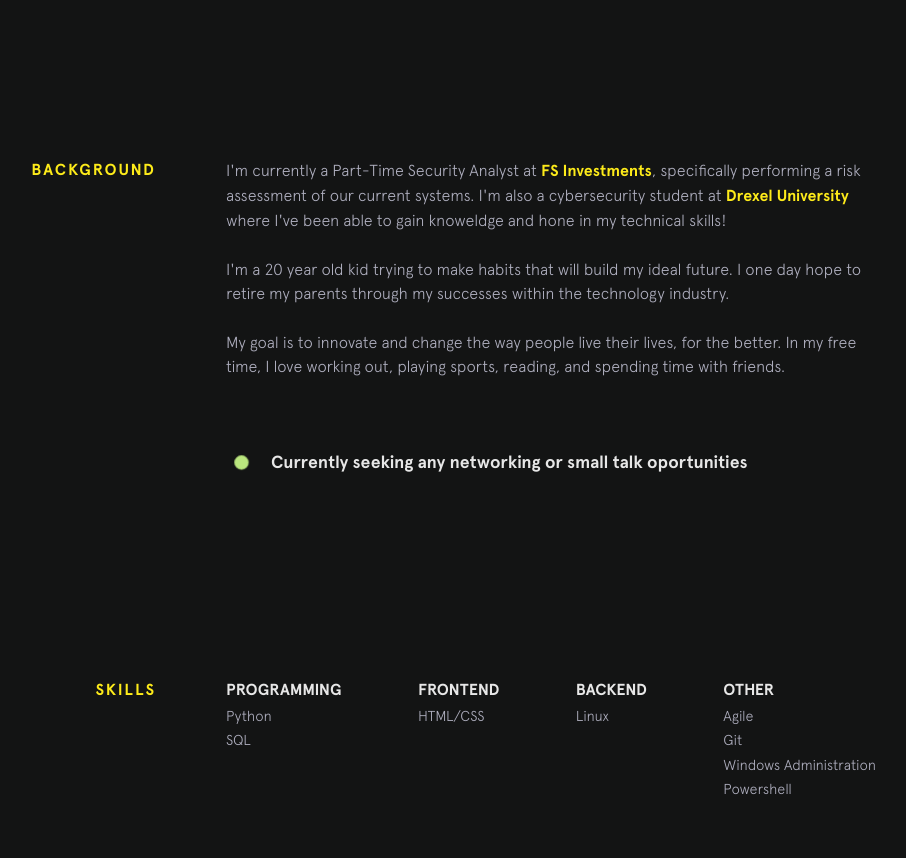
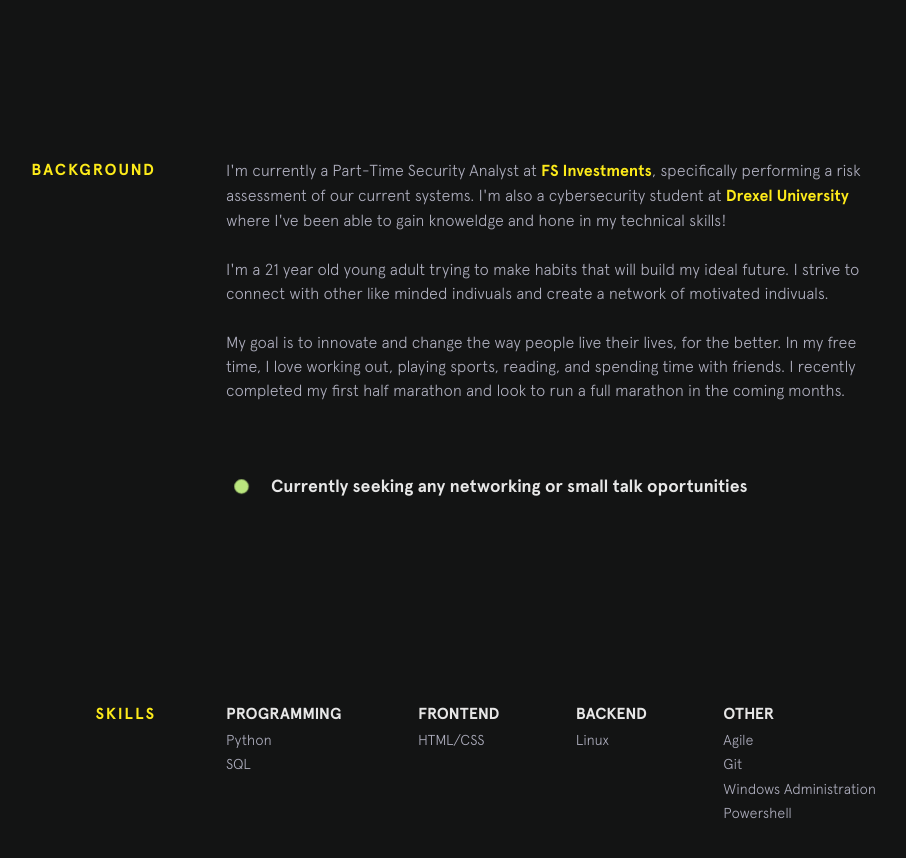
Before and after one commit to BinaryBrownie/BinaryBrownie.github.io, a Jekyll site: the page built from index.html, in a window 1280 px wide and 900 px high, scrolled down 896 px. Shown: the top 858 px of the window, without its empty margins (224-1130 px from the left). Built offline with Jekyll 4.4.1, drawn with Linux system fonts in a browser that asks for light colours; nearby versions of some CDN libraries; some of the changed text lies outside the part shown.

Commit message:
updates to age and grammar

```diff
--- a/_includes/background.html
+++ b/_includes/background.html
@@ -6,11 +6,11 @@
     </p>
 
     <p>
-      I'm a 20 year old kid trying to make habits that will build my ideal future.  I one day hope to retire my parents through my successes within the technology industry.
+      I'm a 21 year old young adult trying to make habits that will build my ideal future.  I strive to connect with other like minded indivuals and create a network of motivated indivuals.
     </p>
 
     <p>
-      My goal is to innovate and change the way people live their lives, for the better. In my free time, I love working out, playing sports, reading, and spending time with friends.
+      My goal is to innovate and change the way people live their lives, for the better. In my free time, I love working out, playing sports, reading, and spending time with friends.  I recently completed my first half marathon and look to run a full marathon in the coming months.
     </p>
 
     {% include employment-status.html %}
```
Also changed, not shown: _data/other-projects.yml (+10 -10 lines).
